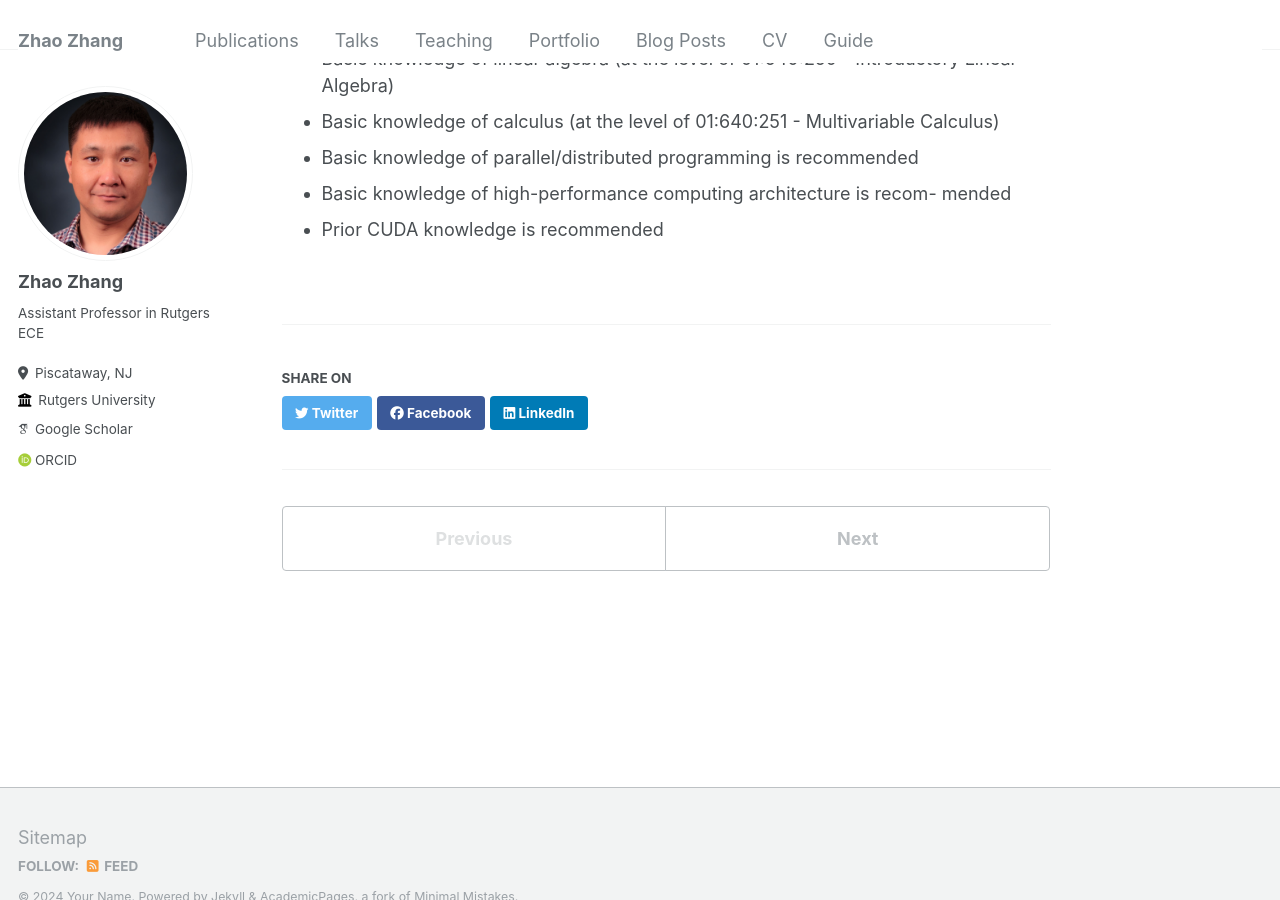
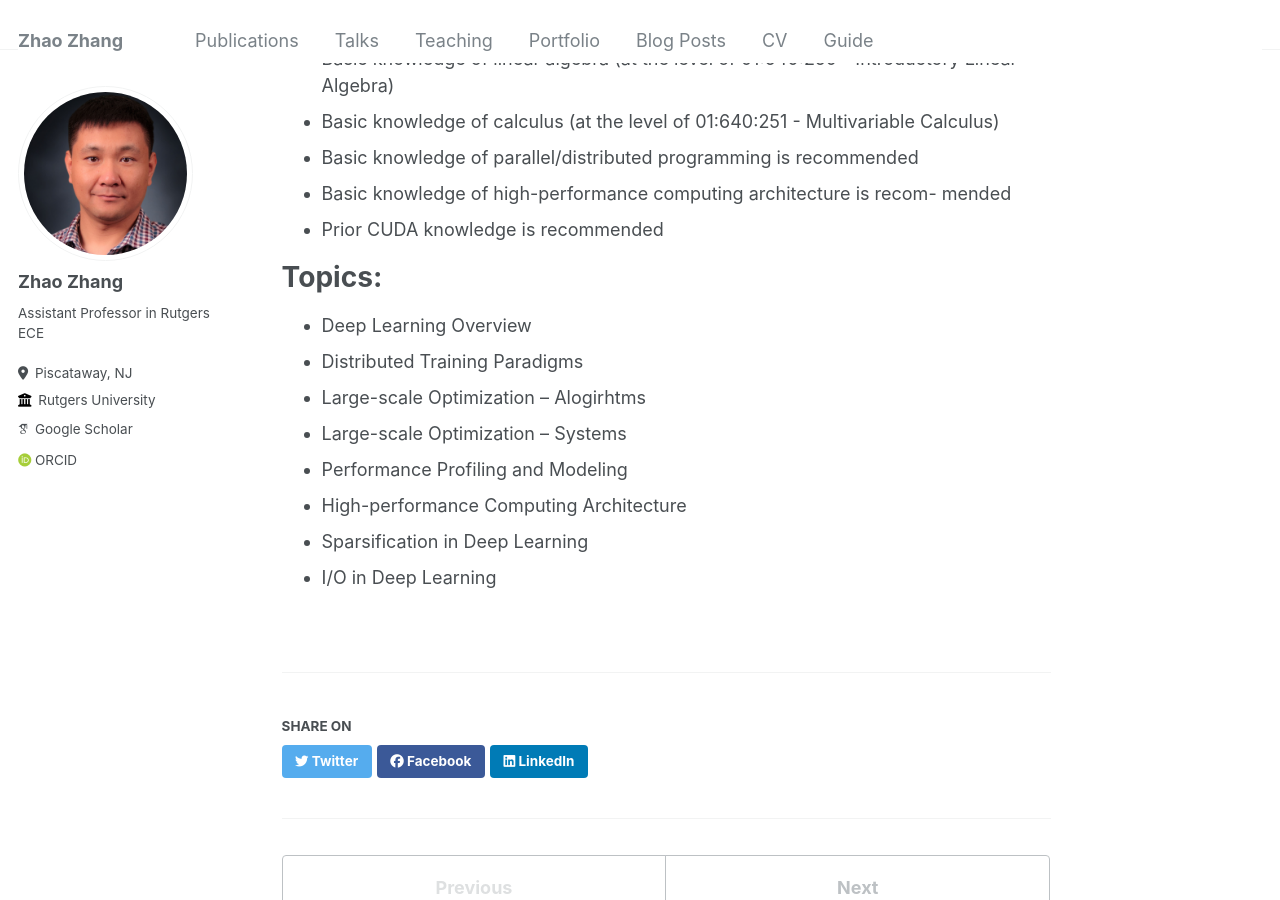
Before and after one commit to zhaozhang/zhaozhang.github.io, a Jekyll site: the page built from _teaching/2023-fall-teaching-1.md, in a window 1280 px wide and 900 px high, scrolled down 465 px. Built offline with Jekyll 4.4.1, drawn with Linux system fonts in a browser that asks for light colours; some web fonts are replaced.

Commit message:
teaching

```diff
--- a/_teaching/2023-fall-teaching-1.md
+++ b/_teaching/2023-fall-teaching-1.md
@@ -21,3 +21,15 @@ Calculus)
 - Basic knowledge of high-performance computing architecture is recom-
 mended
 - Prior CUDA knowledge is recommended
+
+Topics:
+======
+
+- Deep Learning Overview
+- Distributed Training Paradigms
+- Large-scale Optimization -- Alogirhtms
+- Large-scale Optimization -- Systems
+- Performance Profiling and Modeling
+- High-performance Computing Architecture
+- Sparsification in Deep Learning
+- I/O in Deep Learning
```
